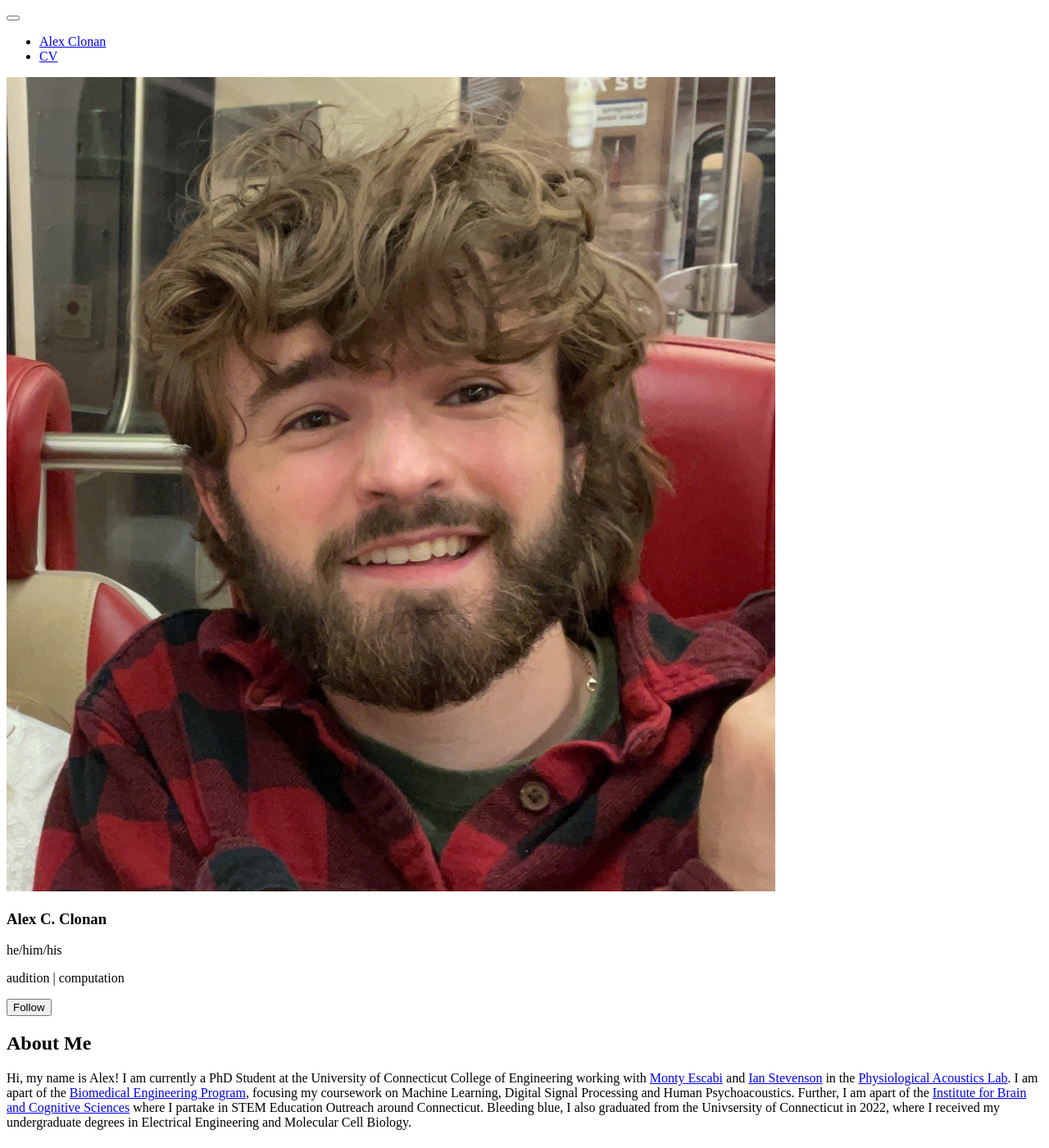
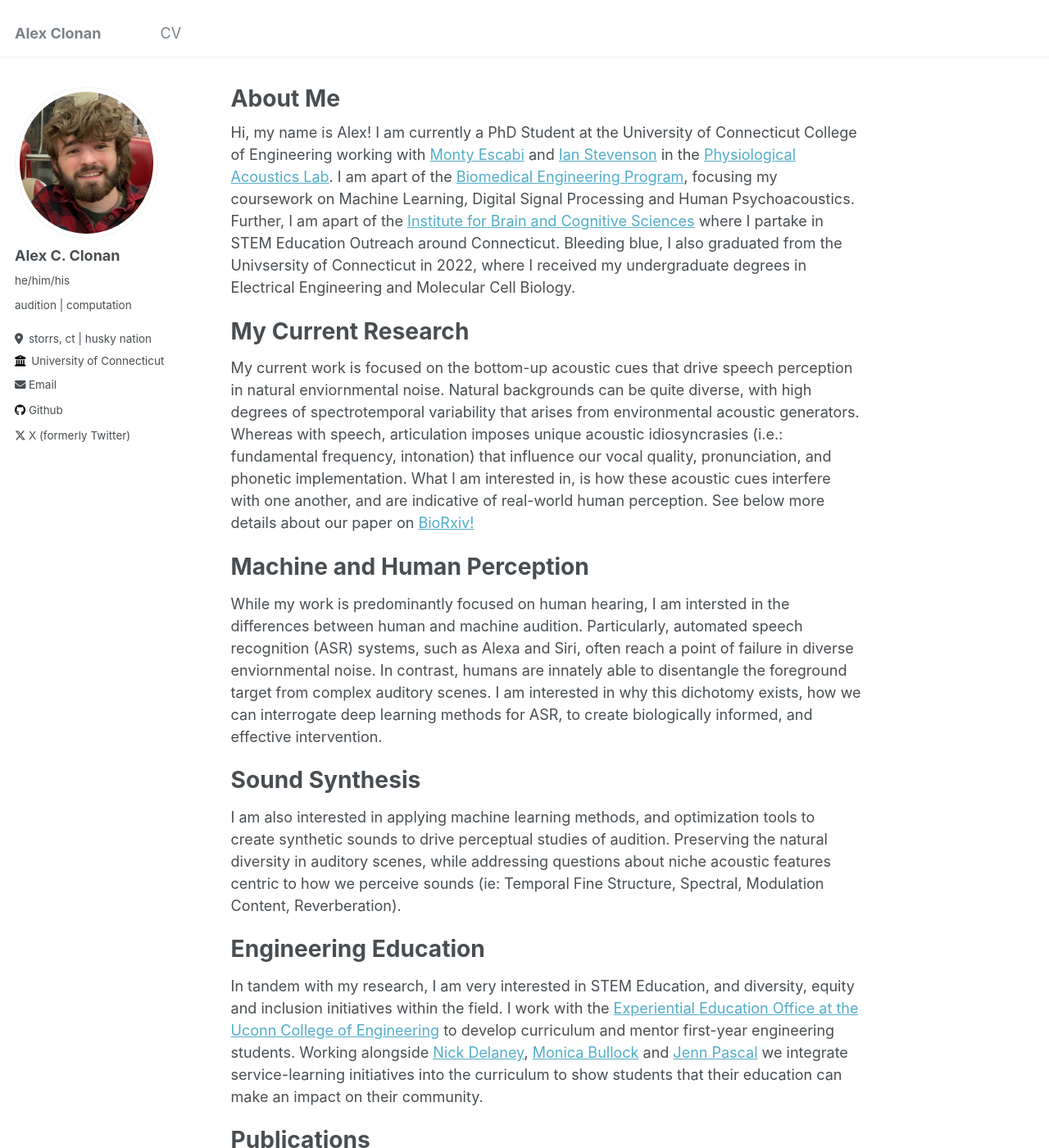
Before and after one commit to aclonan/aclonan.github.io, a Jekyll site: the page built from _pages/about.md, in a window 1280 px wide and 1400 px high. Shown: the whole window at 82% size. Built offline with Jekyll 4.4.1, drawn with Linux system fonts in a browser that asks for light colours; a script bundle is joined from its source files by our own code; library files that are not in the unit come from our copies.

Commit message:
Update _config.yml

```diff
--- a/_config.yml
+++ b/_config.yml
@@ -5,12 +5,6 @@
 # For technical reasons, this file is *NOT* reloaded automatically when you use
 # `jekyll serve -l -H localhost`. If you change this file, please restart the
 # server process.
-
-# change themes
-plugins:
-  - jekyll-remote-theme
-remote_theme           : "mmistakes/minimal-mistakes"
-minimal_mistakes_skin    : "dark" # "air", "aqua", "contrast", "dark", "dirt", "neon", "mint", "plum", "sunrise"
 
 # Basic Site Settings
 locale                   : "en-US"
@@ -176,7 +170,6 @@ exclude:
   - package.json
   - tmp
   - vendor
-  - assets
 keep_files:
   - .git
   - .svn
```
